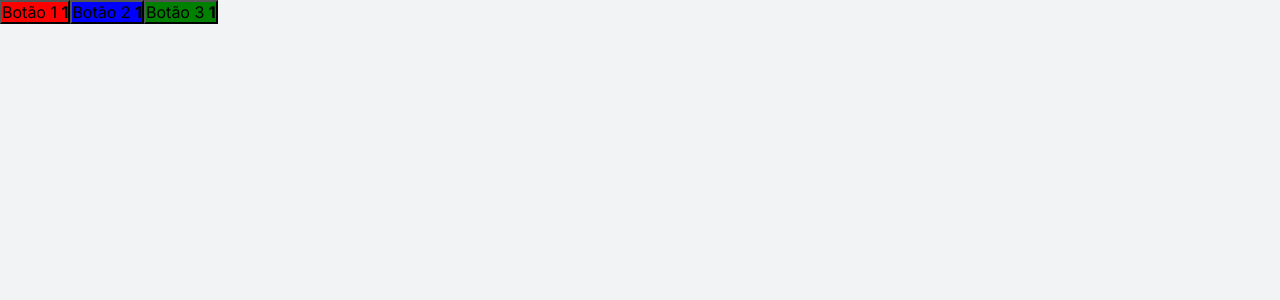
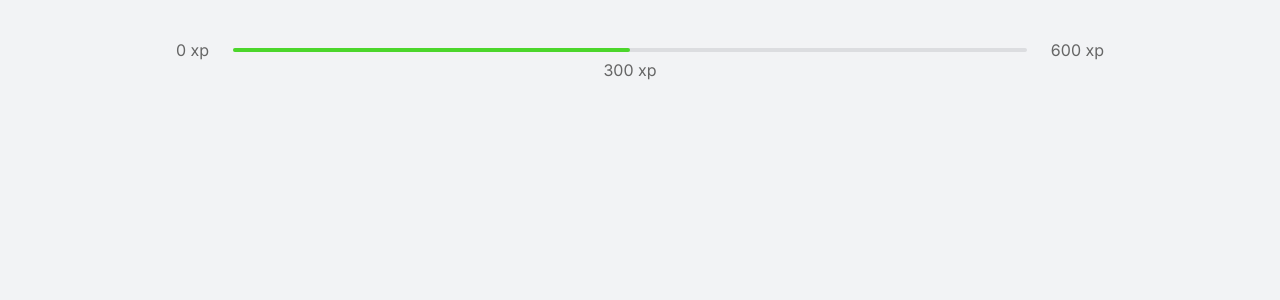
Before and after one commit to evertonnatan/NLW-04, a React (Create React App) app: page / in a window 1280 px wide. Shown: the top 300 px of the page. Built offline with nearby package versions, Linux system fonts and the light colour scheme.

Commit message:
Finalizando a aula 01

```diff
--- a/src/App.tsx
+++ b/src/App.tsx
@@ -1,11 +1,9 @@
-import { Button} from './components/Button'
+import { ExperienceBar } from './components/ExperienceBar';
 import './styles/global.css';
 function App() {
   return (
-    <div>
-      <Button color="red">Botão 1</Button>
-      <Button color="blue">Botão 2</Button>
-      <Button color="green">Botão 3</Button>
+    <div className="container">
+      <ExperienceBar />
     </div>
   );
 }
--- a/src/components/Button.tsx
+++ /dev/null
@@ -1,24 +0,0 @@
-import { useState } from 'react';
-
-interface ButtonProps {
-    color: string;
-    children: string;
-}
-
-export function Button(props: ButtonProps) {
-    const [counter, setCounter] = useState(1)
-
-    function increment() {
-        setCounter(counter + 1);
-    }
-
-    return (
-        <button
-        type="button"
-        style={{backgroundColor: props.color}}
-        onClick={increment}
-        >
-        {props.children} <strong>{counter}</strong>
-        </button>
-    )
-}
--- /dev/null
+++ b/src/components/ExperienceBar.tsx
@@ -0,0 +1,12 @@
+export function ExperienceBar() {
+    return (
+        <header className="experience-bar">
+            <span>0 xp</span>
+            <div>
+                <div style={{ width: '50%' }}/>
+                <span className="current-experience" style={{ left: '50%'}}>300 xp</span>
+            </div>
+            <span>600 xp</span>
+        </header>
+    )
+}
--- a/src/styles/global.css
+++ b/src/styles/global.css
@@ -4,13 +4,40 @@
     box-sizing: border-box;
 }
 
+:root {
+    --white:#fff;
+    --background:#f2f3f5;
+    --gray-line: #dcdde0;
+    --text: #666666;
+    --text-highlight: #b3b9ff;
+    --title: #2e384d;
+    --red: #e83f5b;
+    --green: #4cd62b;
+    --blue: #5965e0;
+    --blue-dark: #4953b8;
+    --blue-twitter: #2aa9e0;
+
+}
+
+@media(max-width: 1080px) {
+    html {
+        font-size: 93.75%;
+    }
+}
+
+@media(max-width: 720px) {
+    html {
+        font-size: 85.5%;
+    }
+}
+
 body {
-    background: #f2f3f5;
-    color: #666;
+    background: var(--background);
+    color: var(--text);
 }
 
 body, input, textarea, button {
-    font: 400 16px "Inter", sans-serif;
+    font: 400 1rem "Inter", sans-serif;
 }
 
 button {
@@ -21,3 +48,44 @@
     color: inherit;
     text-decoration: none;
 }
+
+.container {
+    height: 100vh;
+    max-width: 992px;
+    margin: 0 auto;
+    padding: 2.5rem 2rem;
+
+
+    display: flex;
+    flex-direction: column;
+}
+
+.experience-bar {
+    display: flex;
+    align-items: center;
+}
+
+.experience-bar span {
+    font-size: 1rem;
+}
+
+.experience-bar > div {
+    flex: 1;
+    height: 4px;
+    border-radius: 4px;
+    background: var(--gray-line);
+    margin: 0 1.5rem;
+    position: relative;
+}
+
+.experience-bar > div > div {
+    height: 4px;
+    border-radius: 4px;
+    background: var(--green);
+}
+
+.experience-bar > div span.current-experience {
+    position: absolute;
+    top: 12px;
+    transform: translateX(-50%);
+  }
```
